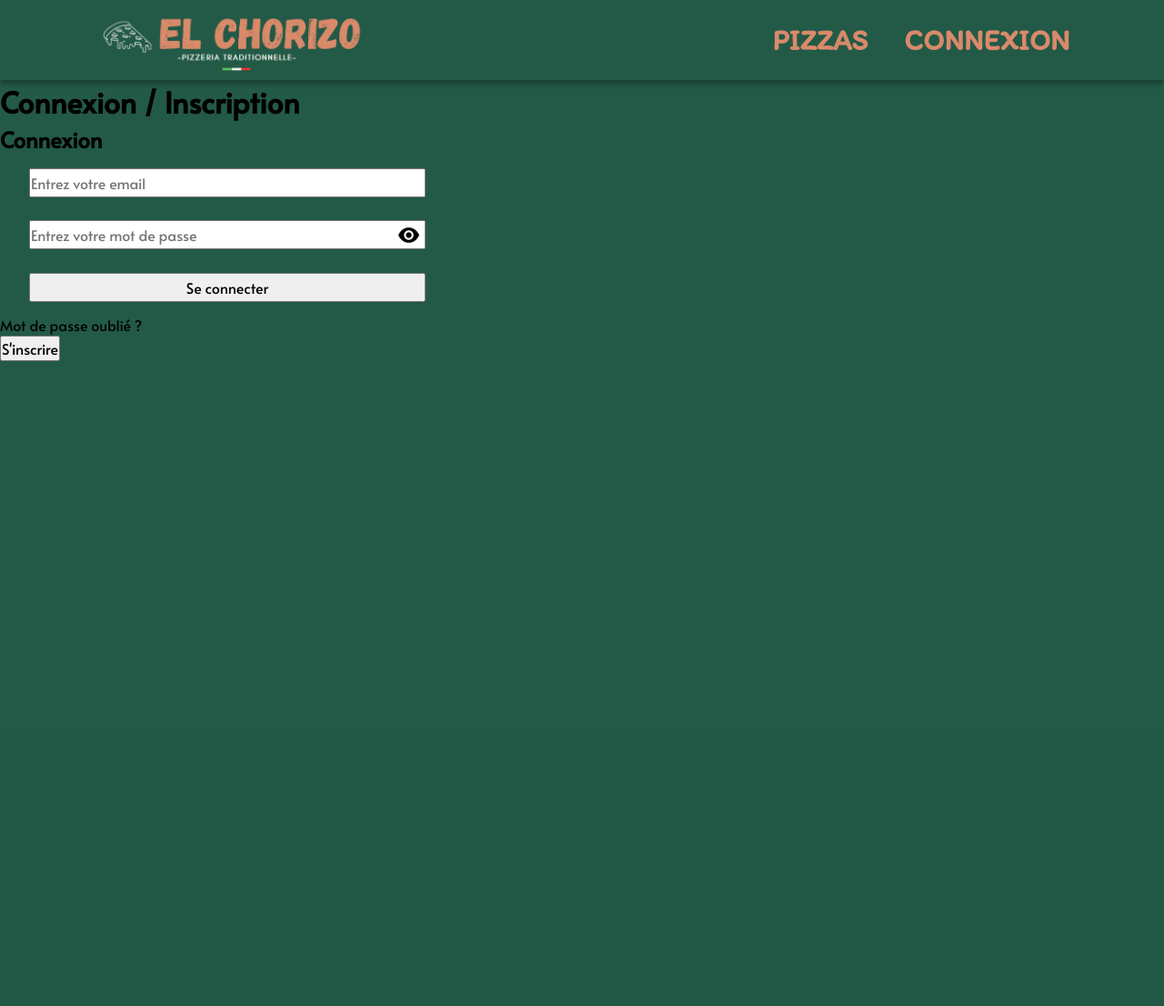
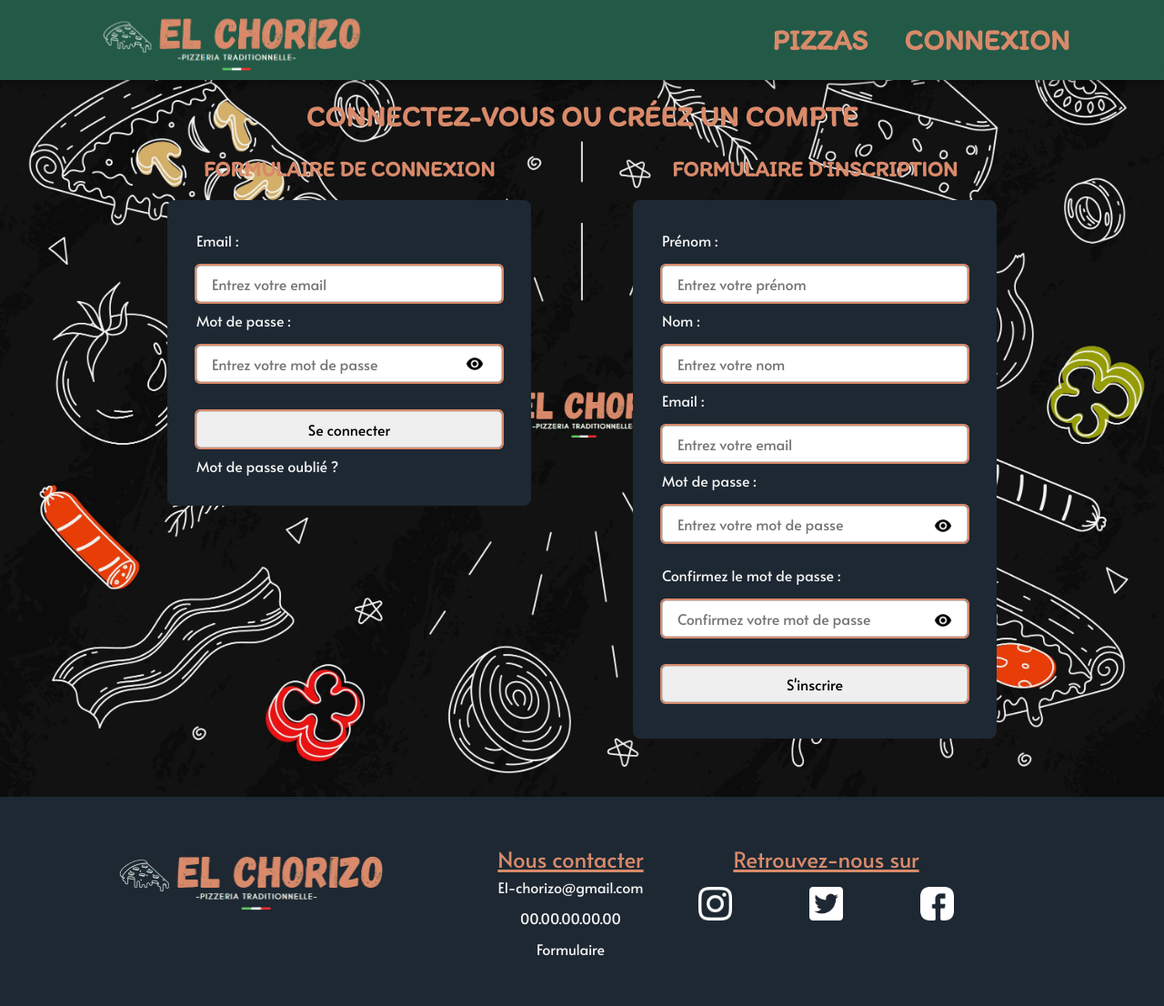
Before and after one commit to malibu1106/Pizzeria, a PHP site: page /connexion.php in a window 1280 px wide. Shown: the whole page at 91% size. Before the commit the page ends 397 px from the top, so only its background shows below. Run offline with PHP 8.4, Linux system fonts and the light colour scheme; some libraries are stand-ins or nearby versions.

Commit message:
inscription and connection

```diff
--- a/src/carte.php
+++ b/src/carte.php
@@ -27,6 +27,9 @@
     </main>
 
     <?php include_once './include/footer.php'; ?>
+
+
+
 </body>
 
 </html>
--- a/src/connexion.php
+++ b/src/connexion.php
@@ -14,6 +14,7 @@ if(!empty($_SESSION['info_message'])){
     <link rel="icon" type="image/png" href="../img/favicon.png" />
     <link rel="stylesheet" href="../css/connexion.css">
     <link rel="stylesheet" href="../css/include_css/nav.css">
+    <link rel="stylesheet" href="../css/include_css/footer.css">
     <script src="js/login.js" defer></script>
     <title>El Chorizo Connexion</title>
 
@@ -23,19 +24,28 @@ if(!empty($_SESSION['info_message'])){
     <header>
         <?php include_once './include/nav.php'; ?>
     </header>
+    <main>
 
-    <h1>Connexion / Inscription</h1>
+        <h1>Connectez-vous ou créez un compte</h1>
 
+        <!-- Boutons de bascule entre Connexion et Inscription -->
+        <div class="toggle-buttons">
+            <button id="show-login-btn">Se connecter</button>
+            <button id="show-signin-btn">S'inscrire</button>
+        </div>
+
+        <div class="container-formulaire">
             <!-- Formulaire de Connexion -->
             <div class="login-container" id="login-form">
-        <h2>Connexion</h2>
-        <form action="php_sql/login_handler.php" method="POST">
+                <h2>Formulaire de connexion</h2>
+                <form class="form-connexion" action="php_sql/login_handler.php" method="POST">
                     <label for="email">Email :</label>
                     <input type="email" id="email" name="email" placeholder="Entrez votre email" required>
+                    <label for="password">Mot de passe :</label>
 
                     <div class="password-container">
-                <label for="password">Mot de passe :</label>
-                <input type="password" id="password" name="password" placeholder="Entrez votre mot de passe" required>
+                        <input type="password" id="password" name="password" placeholder="Entrez votre mot de passe"
+                            minlength="8" required>
                         <span class="toggle-password" onclick="togglePassword('password', this)">
                             <img class="show-hide-password" src="img/icons/show_password.png"
                                 alt="Afficher/Masquer mot de passe">
@@ -52,8 +62,8 @@ if(!empty($_SESSION['info_message'])){
 
             <!-- Formulaire d'Inscription -->
             <div class="signin-container" id="signin-form">
-        <h2>Inscription</h2>
-        <form id="signup-form" action="php_sql/signup_handler.php" method="POST">
+                <h2>Formulaire d'inscription</h2>
+                <form class="form-inscription" id="signup-form" action="php_sql/signup_handler.php" method="POST">
                     <label for="first_name">Prénom :</label>
                     <input type="text" id="first_name" name="first_name" placeholder="Entrez votre prénom" required>
 
@@ -65,9 +75,10 @@ if(!empty($_SESSION['info_message'])){
 
                     <div class="password-container">
                         <label for="si_password">Mot de passe :</label>
-                <input type="password" id="si_password" name="si_password" placeholder="Entrez votre mot de passe"
-                    required>
-                <span class="toggle-password" onclick="togglePassword('si_password', this)">
+                        <input type="password" id="si_password" name="si_password"
+                            placeholder="Entrez votre mot de passe" minlength="8" required>
+                        <span class="toggle-password toggle-password-inscription"
+                            onclick="togglePassword('si_password', this)">
                             <img class="show-hide-password" src="img/icons/show_password.png"
                                 alt="Afficher/Masquer mot de passe">
                         </span>
@@ -76,8 +87,9 @@ if(!empty($_SESSION['info_message'])){
                     <div class="password-container">
                         <label for="si_retyped_password">Confirmez le mot de passe :</label>
                         <input type="password" id="si_retyped_password" name="si_retyped_password"
-                    placeholder="Confirmez votre mot de passe" required>
-                <span class="toggle-password" onclick="togglePassword('si_retyped_password', this)">
+                            placeholder="Confirmez votre mot de passe" minlength="8" required>
+                        <span class="toggle-password toggle-password-inscription"
+                            onclick="togglePassword('si_retyped_password', this)">
                             <img class="show-hide-password" src="img/icons/show_password.png"
                                 alt="Afficher/Masquer mot de passe">
                         </span>
@@ -88,12 +100,10 @@ if(!empty($_SESSION['info_message'])){
                     <input type="submit" value="S'inscrire">
                 </form>
             </div>
+        </div>
+    </main>
 
-    <!-- Boutons de bascule entre Connexion et Inscription -->
-    <div class="toggle-buttons">
-        <button id="show-signin-btn">S'inscrire</button>
-        <button id="show-login-btn" style="display:none;">Se connecter</button>
-    </div>
+    <?php include_once './include/footer.php'; ?>
 
 </body>
 
--- a/src/css/connexion.css
+++ b/src/css/connexion.css
@@ -15,6 +15,13 @@
     --size-very-small: 0.875rem;
 }
 
+main {
+    background-image: url("../img/bg_connexion.jpg");
+    background-size: cover;
+    background-repeat: no-repeat;
+    background-position: center;
+}
+
 html {
     scroll-behavior: smooth;
 }
@@ -22,36 +29,97 @@ html {
 body {
     background-color: var(--background-color);
     font-family: "alata-regular";
+    color: var(--text-color);
+    margin: 0;
+    padding: 0;
+}
+
+h1,
+h2 {
+    color: var(--title-color);
+    text-align: center;
+    padding-top: 1rem;
+    font-family: "itim-regular";
+    font-size: var(--size-xl);
+    text-transform: uppercase;
+    font-weight: bold;
+}
+
+h2 {
+    color: var(--title-color);
+    margin-bottom: 1rem;
+    font-size: var(--size-medium);
+}
+
+.container-formulaire {
+    padding-bottom: 5%;
 }
 
 form {
     display: flex;
     flex-direction: column;
     max-width: 500px;
+    margin: 0 auto;
+    background-color: var(--box-color);
+    padding: 2rem;
+    border-radius: 8px;
 }
 
 input {
-    margin: 1vw 4vh;
-    height: 4vh;
+    margin: 0.5rem 0;
+    height: 2.5rem;
+    padding: 0 1rem;
+    border: 1px solid #ccc;
+    border-radius: 4px;
+    font-size: var(--size-small);
+    outline: 2px solid var(--title-color);
+}
+
+/* input style focus */
+input:not(:placeholder-shown):user-invalid {
+    outline: 2px solid red;
+}
+
+input:not(:placeholder-shown):user-valid {
+    outline: 2px solid green;
+}
+
+input:focus:invalid {
+    outline: 2px solid #c95426;
 }
 
 label {
-    display: none;
+    display: block;
+    margin-bottom: 0.5rem;
 }
 
-/* Cache initialement le formulaire d'inscription */
-.signin-container {
-    display: none;
+button {
+    background-color: var(--title-color);
+    border: none;
+    color: var(--text-color);
+    padding: 0.75rem 1.5rem;
+    font-size: var(--size-small);
+    border-radius: 4px;
+    cursor: pointer;
+    margin: 0.5rem;
 }
 
-/* Cache le bouton de connexion par défaut */
-#show-login-btn {
-    display: none;
+button:hover {
+    background-color: #d97f5f;
+}
+
+.toggle-buttons {
+    text-align: center;
+    margin: 1rem 0;
+}
+
+.toggle-buttons button {
+    margin: 0 0.5rem;
 }
 
 .password-container {
     position: relative;
-    display: flex;
+    margin-bottom: 1rem;
 }
 
 .password-container input {
@@ -60,14 +128,88 @@ label {
 
 .toggle-password {
     position: absolute;
-    height: 100%;
-    right: calc(1vw + 25px);
-    display: flex;
-    flex-direction: column;
-    justify-content: center;
+    right: 10px;
+    top: 50%;
+    transform: translateY(-50%);
 }
 
 .toggle-password img {
-    height: 25px;
+    height: 20px;
     cursor: pointer;
 }
+
+/* Affiche le formulaire d'inscription quand nécessaire */
+.signin-container {
+    display: none;
+}
+
+.toggle-password-inscription {
+    position: absolute;
+    top: 70%;
+}
+
+/* ----- tablet ----- */
+@media all and (min-width: 768px) and (max-width: 1024px) {
+    .container-formulaire {
+        padding-bottom: 5%;
+    }
+
+    form {
+        padding: 1.5rem;
+    }
+
+    .password-container input {
+        width: 100%;
+    }
+
+    .toggle-password {
+        right: 15px;
+    }
+
+    .toggle-password-inscription {
+        position: absolute;
+        top: 70%;
+    }
+}
+
+/* ------ desktop ------  */
+@media (min-width: 1024px) {
+    main {
+        background-position: bottom;
+    }
+
+    .container-formulaire {
+        display: flex;
+        width: 80%;
+        margin: auto;
+        justify-content: space-around;
+        /* margin-bottom: 3%; */
+    }
+
+    .form-inscription,
+    .form-connexion {
+        width: 400px;
+    }
+
+    .signin-container {
+        display: block;
+    }
+
+    .toggle-buttons {
+        display: none;
+    }
+
+    .password-container input {
+        width: 100%;
+    }
+
+    .toggle-password {
+        right: 20px;
+    }
+
+    .toggle-password-inscription {
+        position: absolute;
+        top: 70%;
+        right: 5%;
+    }
+}
--- a/src/css/include_css/nav.css
+++ b/src/css/include_css/nav.css
@@ -24,7 +24,7 @@ nav {
     font-weight: bold;
     padding: 0% 5%;
     backdrop-filter: blur(10px);
-    box-shadow: 0 4px 6px rgba(0, 0, 0, 0.3)
+    box-shadow: 0 4px 6px rgba(0, 0, 0, 0.3);
 }
 
 .logo-navbar {
```
Also changed, not shown: src/css/carte.css (+48 -1 lines), src/js/login.js (+42 -34 lines), src/pizzas/pizzas_filtered_search.php (+16 -4 lines), src/img/bg_connexion.jpg (added). Lines whose indentation alone changed are shown as unchanged.
